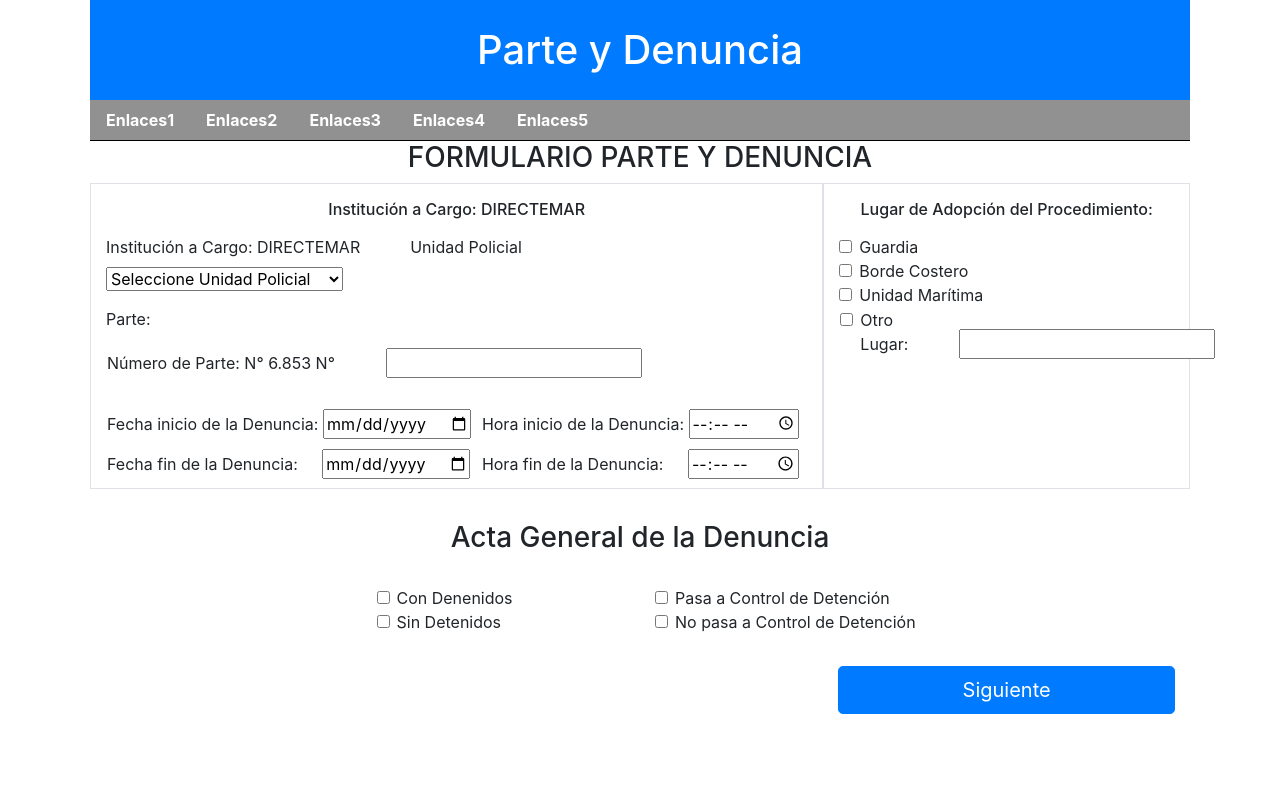
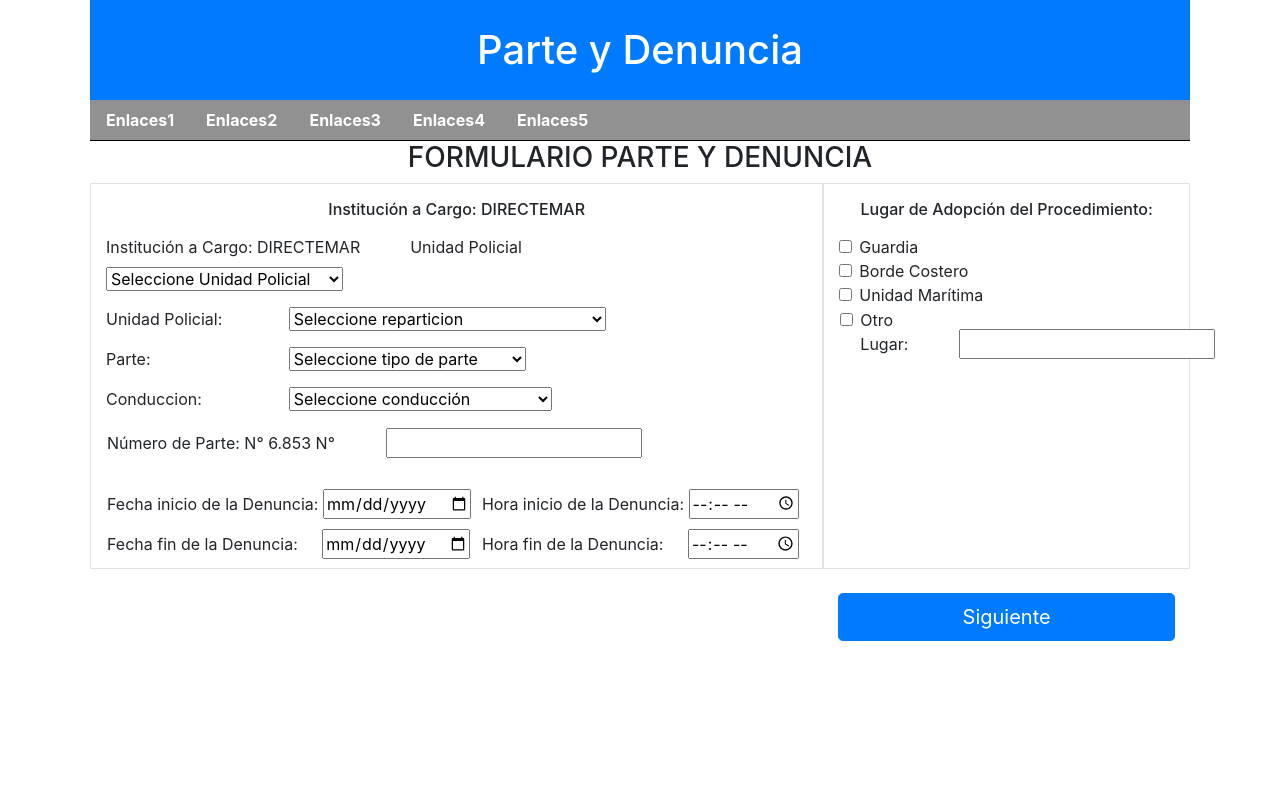
Before and after one commit to ericksolar/ParteYDenuncias, an Angular app in the folder ParteyDenunciaFrontEnd/: page /home in a window 1280 px wide. Shown: the top 800 px of the page. Built offline with nearby package versions, Linux system fonts and the light colour scheme.

Commit message:
UPD: pantalla home
cambios requeridos en Pantalla Home

close #53

```diff
--- a/ParteyDenunciaFrontEnd/src/app/components/home/home.component.html
+++ b/ParteyDenunciaFrontEnd/src/app/components/home/home.component.html
@@ -30,7 +30,45 @@
 
                               </select>
                             </div>
-                            <p>Parte:</p>
+                            <div class="row">
+                                <div class="col-3">
+                                    <p>Unidad Policial:</p>
+                                </div>
+                                <div class="col-9">
+                                    <select class="form-select" aria-label="Default select example">
+                                        <option selected>Seleccione reparticion</option>
+                                        <option value="1">CAPITANIA DE PUERTO VALPARAISO</option>
+                                        <option value="2">CAPITANIA DE PUERTO SAN ANTONIO</option>
+                                    </select>
+                                </div>
+                            </div>
+                            <div class="row">
+                                <div class="col-3">
+                                    <p>Parte:</p>
+                                </div>
+                                <div class="col-9">
+                                    <select class="form-select" aria-label="Default select example">
+                                        <option selected>Seleccione tipo de parte</option>
+                                        <option value="1">DENUNCIA SIN DETENIDO.</option>
+                                        <option value="2">DENUNCIA CON DETENIDO.</option>
+                                        <option value="3">PARTE POLICIAL.</option>
+                                      </select>
+                                </div>
+                            </div>
+                            <div class="row">
+                                <div class="col-3">
+                                    <p>Conduccion:</p>
+                                </div>
+                                <div class="col-9">
+                                    <select class="form-select" aria-label="Default select example">
+                                        <option selected>Seleccione conducción</option>
+                                        <option value="1">Pasa a control de deteccion</option>
+                                        <option value="2">No pasa a control de deteccion.</option>
+                                        <option value="3">En espera de citación fiscalia.</option>
+                                      </select>
+                                </div>
+                            </div>
+
                             <tr>
                                 <td style="padding-right: 50px;">
                                     <label>Número de Parte: N° 6.853 N°</label>
@@ -91,9 +129,9 @@
             <div class="clearfix"></div>
             <!-- section -->
             <br>
-            <div class="row">
+            <!-- <div class="row">
                 <div class="col p-2">
-                        <!-- <fieldset disabled> -->
+
                         <h3>Acta General de la Denuncia </h3>
                         <br>
                         <div class="row ">
@@ -123,7 +161,7 @@
                         </div>
                     </div>
             </div>
-            <br>
+            <br> -->
             <div class="row">
                 <div class="col-4"></div>
                 <div class="col-4"></div>
```
